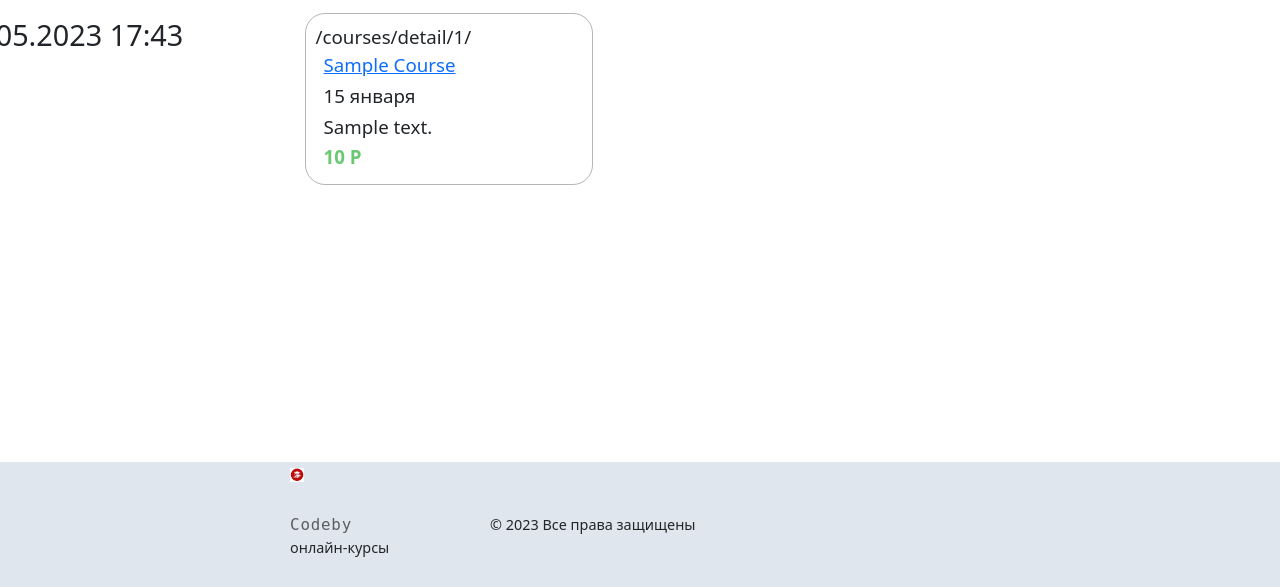
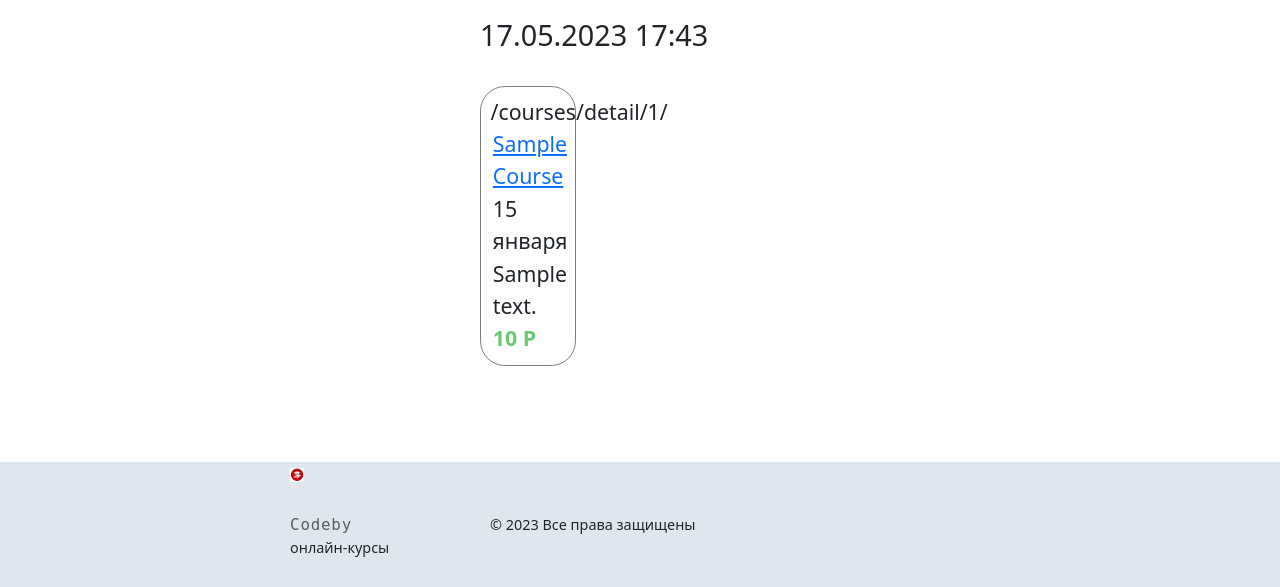
Before and after one commit to Razvedka1/LMS_NEW_GOOD, a Django app: page /courses/ in a window 1280 px wide. Shown: the part 213-800 px from the top of the page. Run offline with Django 4.2, Linux system fonts and the light colour scheme; tables that the repository leaves empty hold one stand-in row (values such as "Sample post"); parts of the project's set-up code (start-up, migrations or seed data) failed here and were passed over.

Commit message:
Initial commit

```diff
--- a/lms_project/learning/views.py
+++ b/lms_project/learning/views.py
@@ -6,6 +6,7 @@
 from django.views.generic import ListView, DetailView, CreateView, UpdateView, DeleteView
 from .models import Course, Lesson, Tracking, Review
 from .forms import CourseForm
+from .forms import ReviewForm
 
 
 class MainView(ListView):
@@ -129,6 +130,16 @@
 
 
 @login_required()
+@permission_required('learning.add_review', raise_exception=False)
 def review(request, course_id):
-    if request.method == 'GET':
-        return render(request, 'review.html')
+    if request.method == 'POST':
+        form = ReviewForm(request.POST)
+        if form.is_valid():
+            data = form.cleaned_data
+            Review.objects.create(content=data['content'],
+                                  course=Course.objects.get(id=course_id),
+                                  user=request.user)
+        return redirect(reverse('detail', kwargs={'course_id': course_id}))
+    else:
+        form = ReviewForm()
+        return render(request, 'review.html', {'form': form})
--- a/lms_project/static/styles/style.css
+++ b/lms_project/static/styles/style.css
@@ -159,26 +159,26 @@
     width: 90%
     margin: 5% 8%;
     justify-content: center;
-    grid-template-columns: repeat(4, 25%);
+    grid-template-columns: repeat(1, 25%);
     grid-gap: 30px;
 }
 
 .course_preview, .review {
-    border: 1px solid rgba(0, 0, 0, 0.29);
-    border-radius: 20px;
-    font-size: .65em;
+    border: 1px solid rgba(0, 0, 0, 0.50);
+    border-radius: 25px;
+    font-size: .74em;
     line-height: 1.5em;
-    width: 90%;
+    width: 30%;
     padding: 3%;
 }
 .review p:nth-child(2) {
-    font-weight: bold;
+    font-weight: Light;
 
 }
 .review p:nth-child(3) {
     opacity: 0.9;
     font-size: .8em;
-    padding: 3% 1%;
+    padding: 1% 3%;
 }
 .review img {
     border-radius: 50%;
--- a/lms_project/templates/detail.html
+++ b/lms_project/templates/detail.html
@@ -1,5 +1,6 @@
 {% extends 'base.html' %}
 {% block content %}
+{% load static %}
 <div class="course_container">
     <div class="course_preview" style="transform: none; box-shadow: none; border: none">
         <p><a style="color:red" href="{% url 'delete' course.pk %}">Удалить</a></p>
@@ -36,7 +37,7 @@
             {% for review in reviews %}
             <div class="review">
                 {%  if review.user.avatar %}
-                    <img src="{{ review.user.avatar.url">
+                    <img src="{{ review.user.avatar.url }}">
                 {% else %}
                     <img src="{% static 'avatar.png' %}">
                 {% endif %}
--- a/lms_project/templates/review.html
+++ b/lms_project/templates/review.html
@@ -7,6 +7,7 @@
       <form id="form" method="post">
         <h3>{% block form_name %}Отзыв о курсе{% endblock %}</h3>
         {% csrf_token %}
+        {{ form.as_p }}
         <p><textarea name="content" placeholder="Содержимое отзыва ..." maxlength="250" required autofocus rows ="7"></textarea></p>
         <p><button type="submit">Оценить</button></p>
       </form>
```
Also changed, not shown: lms_project/learning/forms.py (+6 -2 lines).
